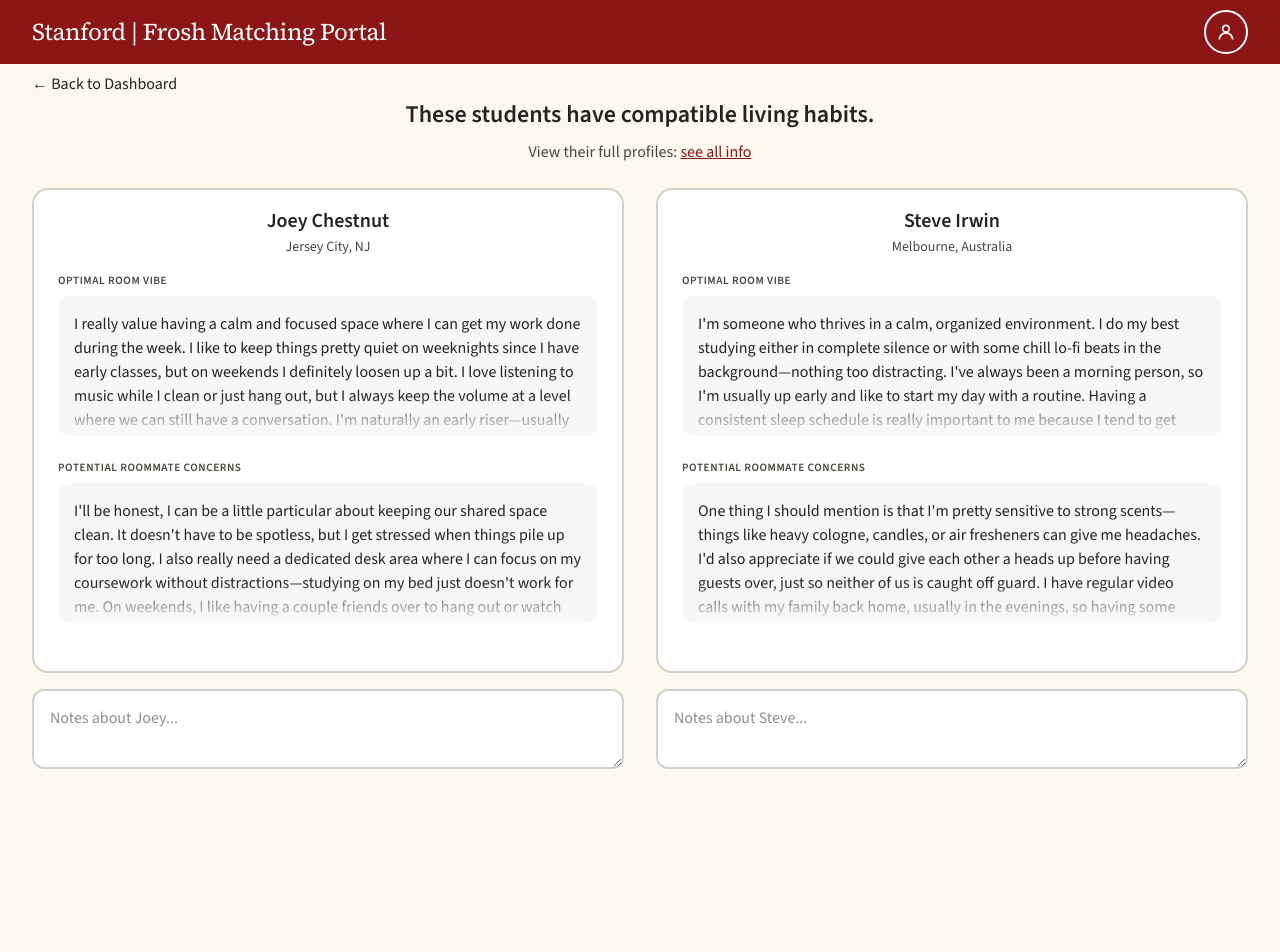
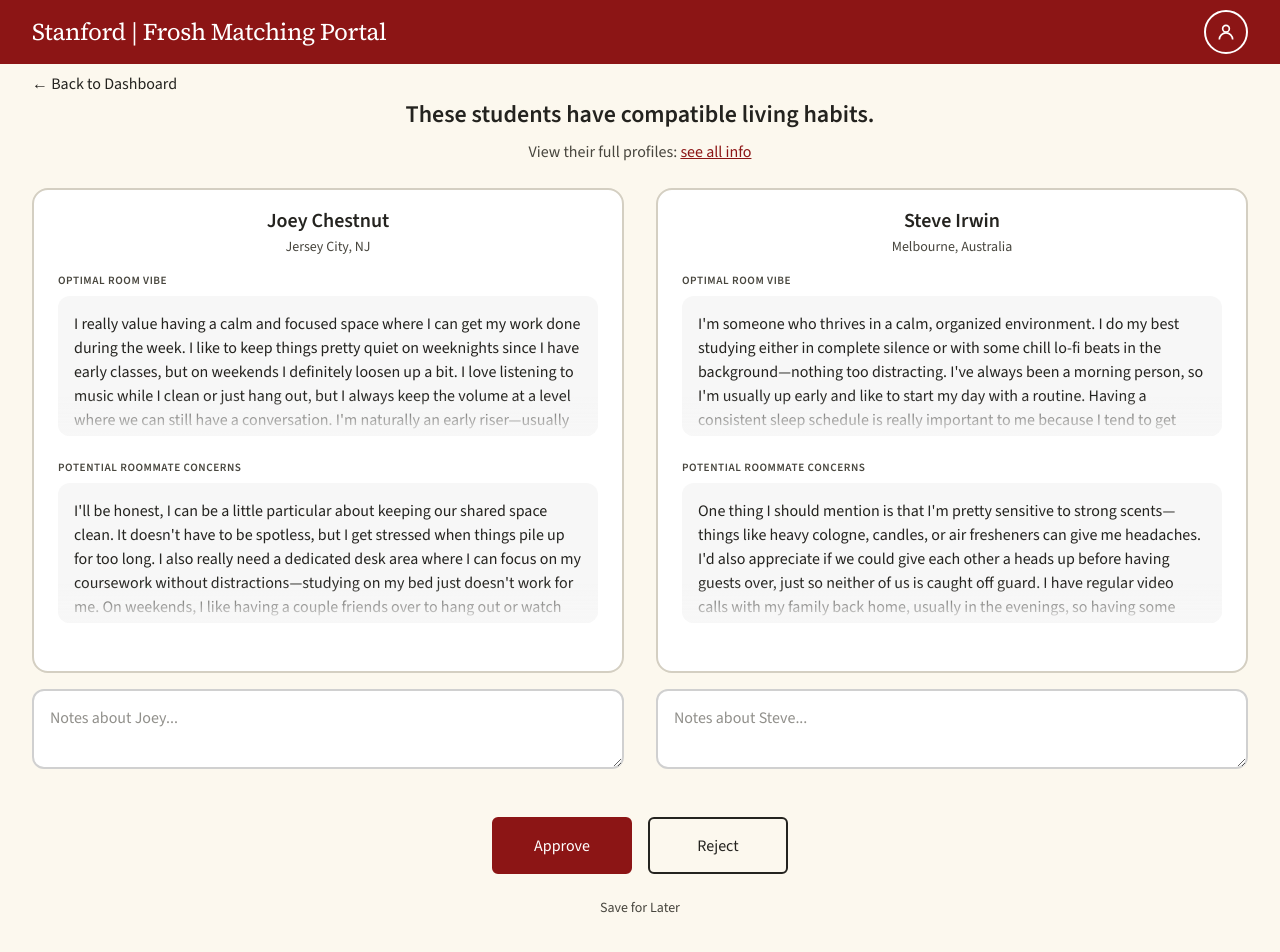
Before and after one commit to omfarkas/247froshmatch, a React (Vite) app: page /roommate in a window 1280 px wide. Shown: the top 952 px of the page. Before the commit the page ends 800 px from the top, so only its background shows below. Built offline with nearby package versions, Linux system fonts and the light colour scheme.

Commit message:
committtt

```diff
--- a/src/pages/roommate/Roommate.css
+++ b/src/pages/roommate/Roommate.css
@@ -150,7 +150,7 @@
   gap: var(--spacing-sm);
 }
 
-.action-btn {
+button.action-btn {
   padding: var(--spacing-sm) var(--spacing-lg);
   font-size: 1rem;
   font-weight: 500;
@@ -164,25 +164,25 @@
 }
 
 /* Reject - Gray outline button */
-.action-btn--reject {
-  border-color: var(--color-text-secondary);
+button.action-btn--reject {
+  border: 2px solid var(--color-text-primary);
   background: transparent;
-  color: var(--color-text-secondary);
+  color: var(--color-text-primary);
 }
 
-.action-btn--reject:hover {
+button.action-btn--reject:hover {
   background: var(--color-text-secondary);
   color: var(--color-surface);
 }
 
 /* Approve - Solid red button */
-.action-btn--approve {
+button.action-btn--approve {
   background: var(--color-accent);
-  border-color: var(--color-accent);
+  border: 2px solid var(--color-accent);
   color: white;
 }
 
-.action-btn--approve:hover {
+button.action-btn--approve:hover {
   background: #6b1010;
   border-color: #6b1010;
 }
--- a/src/styles/index.css
+++ b/src/styles/index.css
@@ -5,15 +5,15 @@
 /* CSS Variables - Edit these to change the look across ALL pages */
 :root {
   /* Stanford Color Palette */
-  --color-bg: #FCF8EE;               /* Light Eggshell - page background */
-  --color-surface: #ffffff;          /* White - cards */
-  --color-surface-alt: #f5f0e6;      /* Light cream for inner sections */
-  --color-border: #d4cfc2;           /* Warm gray border */
-  --color-text-primary: #24231F;     /* Carbon Black */
-  --color-text-secondary: #48463E;   /* Charcoal Brown */
-  --color-accent: #8C1515;           /* Crushed Berry - Stanford Red */
-  --color-icon: #48463E;             /* Charcoal Brown */
-  --color-success: #2E6F40;          /* Turf Green - for approve */
+  --color-bg: #fcf8ee; /* Light Eggshell - page background */
+  --color-surface: #ffffff; /* White - cards */
+  --color-surface-alt: #f5f0e6; /* Light cream for inner sections */
+  --color-border: #d4cfc2; /* Warm gray border */
+  --color-text-primary: #24231f; /* Carbon Black */
+  --color-text-secondary: #48463e; /* Charcoal Brown */
+  --color-accent: #8c1515; /* Crushed Berry - Stanford Red */
+  --color-icon: #48463e; /* Charcoal Brown */
+  --color-success: #2e6f40; /* Turf Green - for approve */
 
   /* Typography - Stanford Fonts */
   --font-primary: "Source Sans 3", "Segoe UI", system-ui, sans-serif;
@@ -51,8 +51,6 @@
 
 html {
   font-size: 16px;
-  overflow: hidden;
-  height: 100vh;
 }
 
 body {
@@ -61,34 +59,28 @@
   color: var(--color-text-primary);
   line-height: 1.5;
   min-height: 100vh;
-  overflow: hidden;
-  height: 100vh;
 }
 
-h1, h2 {
+h1,
+h2 {
   font-family: var(--font-primary);
   font-weight: 600;
 }
 
 #root {
   min-height: 100vh;
-  height: 100vh;
-  overflow: hidden;
 }
 
 .app {
   min-height: 100vh;
-  height: 100vh;
   display: flex;
   flex-direction: column;
-  overflow: hidden;
 }
 
 .main-content {
   flex: 1;
   padding: var(--spacing-lg);
   padding-top: calc(var(--header-height) + var(--spacing-lg));
-  overflow: hidden;
 }
 
 /* Utility Classes */
```
